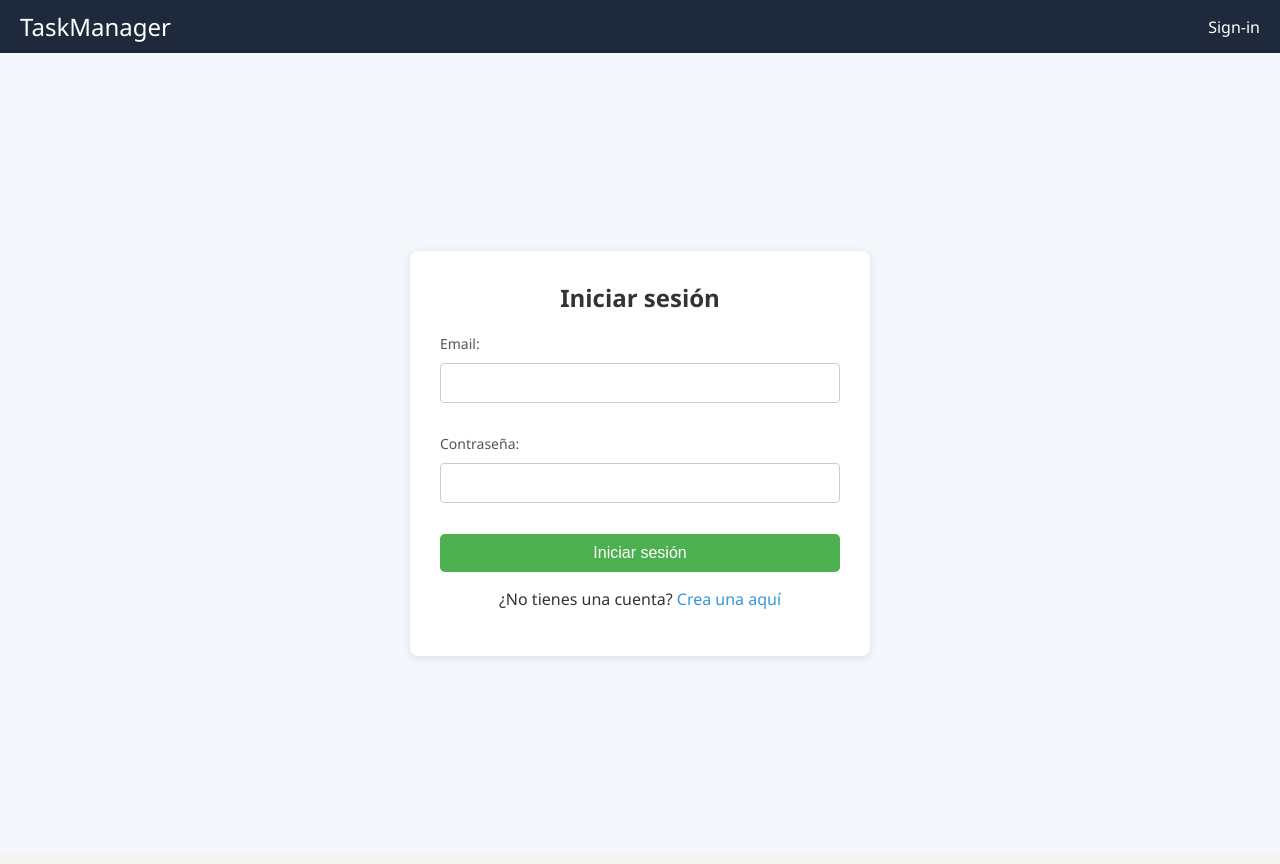
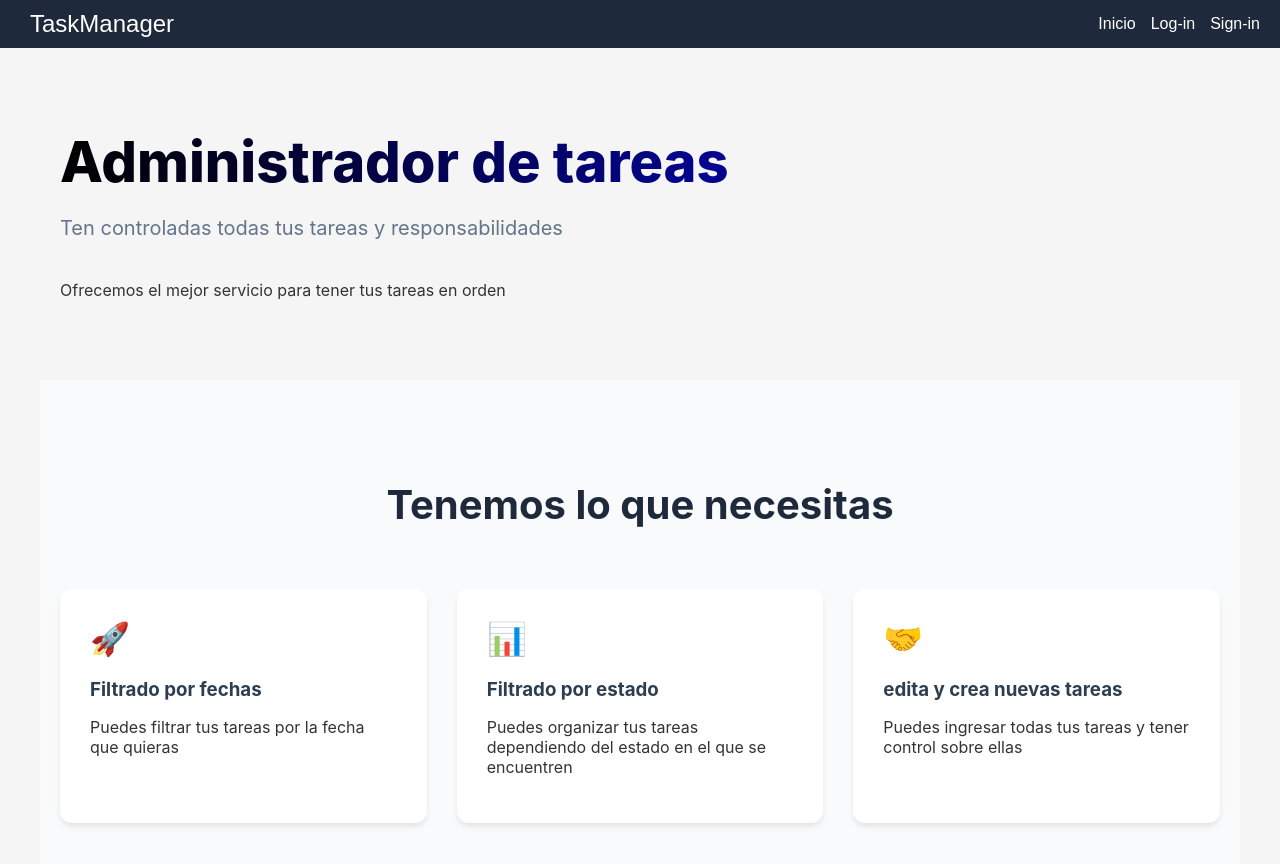
Before and after one commit to GaboMV/M1ProyectoFrontEnd, a React (Create React App) app: page / in a window 1280 px wide. Shown: the top 864 px of the page. Built offline with nearby package versions, Linux system fonts and the light colour scheme.

Commit message:
fix dashboard: correccion de estilos en la pagina dashboard, feat home: implementacion de pagina de inicion

```diff
--- a/src/App.js
+++ b/src/App.js
@@ -7,6 +7,7 @@ import Navbar from './componentes/Navbar';
 import Login from './Paginas/Login';
 import Register from './Paginas/Register';
 import Dashboard from './Paginas/Dashboard';
+import Home from './Paginas/Home';
 function App() {
     const [isAuthenticated, setIsAuthenticated] = useState(false);
 
@@ -35,15 +36,14 @@ function App() {
                 <Navbar isAuthenticated={isAuthenticated}
                         onLogout={handleLogout} />
                 <Routes>
-                    <Route path="/" element={<Login />} />
+                    <Route path="/" element={<Home />} />
+
                     <Route
                         path="/login"
                         element={<Login onLogin={handleLogin} />}
                     />
                     <Route path="/register" element={<Register />} />
-                    <Route
-                        path="/dashboard"
-                        element={<Dashboard isAuthenticated={isAuthenticated} />}
+                    <Route path="/dashboard" element={<Dashboard isAuthenticated={isAuthenticated} />}
                     />
                 </Routes>
             </Router>
--- a/src/Paginas/Home.js
+++ b/src/Paginas/Home.js
@@ -1,29 +1,46 @@
+
 import React from 'react';
-import estilo from '../estilos/estilo.css';
+import { Link } from 'react-router-dom';
+import '../estilos/home.css';
 
 const Home = () => {
     return (
-        <div className={estilo.home}>
-            <header className={estilo.header}>
-                <h1>Welcome to TaskManager</h1>
-                <p>Organize your tasks, focus your productivity, and meet your goals.</p>
-            </header>
+        <div className="premium-home-container">
+            <section className="hero-section">
+                <div className="hero-content">
+                    <h1 className="hero-title">Administrador de tareas</h1>
+                    <p className="hero-subtitle">Ten controladas todas tus tareas y responsabilidades</p>
 
-            <section className={estilo.features}>
-                <div className={estilo.card}>
-                    <h3>Create Tasks</h3>
-                    <p>Easily add new tasks with deadlines and descriptions.</p>
-                </div>
-                <div className={estilo.card}>
-                    <h3>Track Progress</h3>
-                    <p>See your pending and completed tasks at a glance.</p>
-                </div>
-                <div className={estilo.card}>
-                    <h3>Stay Organized</h3>
-                    <p>Group tasks and filter by status and due dates.</p>
+                    <div className="trust-badges">
+                        <span>Ofrecemos el mejor servicio para tener tus tareas en orden</span>
+
+                    </div>   </div>
+
+            </section>
+            {/* Features Section */}
+            <section className="features-section">
+                <h2 className="section-title">Tenemos lo que necesitas</h2>
+                <div className="features-grid">
+                    <div className="feature-card">
+                        <div className="feature-icon">🚀</div>
+                        <h3>Filtrado por fechas</h3>
+                        <p>Puedes filtrar tus tareas por la fecha que quieras</p>
+                    </div>
+                    <div className="feature-card">
+                        <div className="feature-icon">📊</div>
+                        <h3>Filtrado por estado</h3>
+                        <p>Puedes organizar tus tareas dependiendo del estado en el que se encuentren</p>
+                    </div>
+                    <div className="feature-card">
+                        <div className="feature-icon">🤝</div>
+                        <h3>edita y crea nuevas tareas</h3>
+                        <p>Puedes ingresar todas tus tareas y tener control sobre ellas</p>
+                    </div>
+
                 </div>
             </section>
         </div>
+
     );
 };
 
--- a/src/componentes/Navbar.js
+++ b/src/componentes/Navbar.js
@@ -1,25 +1,22 @@
 import React, { useState, useEffect } from 'react';
 import { Link } from 'react-router-dom';
-import { useAuth } from '../Context/AuthContext'; // Importa el hook useAuth
+import { useAuth } from '../Context/AuthContext';
 import '../estilos/navbar.css';
 import axios from 'axios';
 
 const Navbar = () => {
-    const { isAuthenticated, logout } = useAuth(); // Usa el hook para obtener el estado de autenticación
-    const [userName, setUserName] = useState(''); // Estado para guardar el nombre del usuario
+    const { isAuthenticated, logout } = useAuth();
+    const [userName, setUserName] = useState('');
+    const [isMenuOpen, setIsMenuOpen] = useState(false);
 
-    // Función para obtener los datos del usuario desde el backend
     const fetchUserData = async () => {
-        const token = localStorage.getItem('token'); // Obtener el token desde el almacenamiento local
-
+        const token = localStorage.getItem('token');
         if (token) {
             try {
                 const response = await axios.get('http://localhost:3000/api/auth/me', {
-                    headers: {
-                        Authorization: `Bearer ${token}`, // Pasar el token en el encabezado
-                    },
+                    headers: { Authorization: `Bearer ${token}` },
                 });
-                setUserName(response.data.name); // Guardar el nombre del usuario en el estado
+                setUserName(response.data.name);
             } catch (error) {
                 console.error('Error al obtener los datos del usuario:', error);
             }
@@ -27,30 +24,52 @@ const Navbar = () => {
     };
 
     useEffect(() => {
-        if (isAuthenticated) {
-            fetchUserData(); // Solo hacer la solicitud si el usuario está autenticado
-        }
-    }, [isAuthenticated]); // Se ejecutará cuando el estado de autenticación cambie
+        if (isAuthenticated) fetchUserData();
+    }, [isAuthenticated]);
 
     const handleLogout = () => {
-        logout(); // Elimina el token del almacenamiento local y actualiza el estado
-        window.location.reload(); // Recarga la página para que el Navbar se actualice
+        logout();
+        setIsMenuOpen(false);
+        window.location.reload();
     };
+
+    const toggleMenu = () => setIsMenuOpen(!isMenuOpen);
+    const closeMenu = () => setIsMenuOpen(false);
+
+    // Cerrar menú al cambiar tamaño de pantalla
+    useEffect(() => {
+        const handleResize = () => {
+            if (window.innerWidth > 768) setIsMenuOpen(false);
+        };
+        window.addEventListener('resize', handleResize);
+        return () => window.removeEventListener('resize', handleResize);
+    }, []);
 
     return (
         <nav className="navbar">
             <div className="navbar-logo">TaskManager</div>
-            <div className="navbar-links">
 
+            {isAuthenticated && (
+                <span className="user-name">Hola, {userName}</span>
+            )}
+
+            <button className="hamburger" onClick={toggleMenu}>
+                ☰
+            </button>
+
+            <div className={`navbar-links ${isMenuOpen ? 'active' : ''}`}>
+                <Link to="/" onClick={closeMenu}>Inicio</Link>
                 {isAuthenticated ? (
                     <>
-                        <span className="user-name">Hola, {userName}</span> {/* Muestra el nombre del usuario */}
-                        <Link to="/dashboard">Dashboard</Link>
+                        <Link to="/dashboard" onClick={closeMenu}>Dashboard</Link>
                         <Link to="/" onClick={handleLogout}>Cerrar sesión</Link>
+
                     </>
                 ) : (
-                    <Link to="/register">Sign-in</Link>
-
+                    <>
+                    <Link to="/login" onClick={closeMenu}>Log-in</Link>
+                    <Link to="/register" onClick={closeMenu}>Sign-in</Link>
+                    </>
                 )
 
                 }
--- a/src/estilos/dasboard.css
+++ b/src/estilos/dasboard.css
@@ -1,19 +1,44 @@
+html, body {
+    margin: 0;
+    padding: 0;
+    overflow-x: hidden;
+    font-family: Arial, sans-serif;
+}
+
+*, *::before, *::after {
+    box-sizing: border-box;
+}
+
+.menu-toggle {
+    display: none;
+    background-color: #4a9af4;
+    color: white;
+    border: none;
+    padding: 10px 16px;
+    font-size: 18px;
+    cursor: pointer;
+    width: 100%;
+    text-align: left;
+}
+
 .dashboard-container {
     display: flex;
     height: 100vh;
+    background-color: ghostwhite;
 }
 
 .sidebar {
     width: 25%;
     padding: 20px;
-    background-color: #f2f2f2;
+    background-color: #475e8c;
     border-right: 1px solid #ccc;
+    transition: all 0.3s ease;
 }
 
 .sidebar h3 {
     margin-bottom: 15px;
+    color: ghostwhite;
 }
-
 
 .filter-group {
     margin-bottom: 20px;
@@ -21,23 +46,44 @@
 
 .filter-group label {
     display: block;
+    color: ghostwhite;
     margin-bottom: 8px;
     font-weight: bold;
 }
 
 .filter-group button {
     display: block;
+    width: 100%;
     margin-bottom: 5px;
-    padding: 6px 10px;
-    background-color: #ddd;
+    padding: 10px;
+    background-color: #4a9af4;
     border: none;
     border-radius: 4px;
     cursor: pointer;
     text-align: left;
+    white-space: normal;
+    word-break: break-word;
 }
 
 .filter-group button:hover {
-    background-color: #ccc;
+    background-color: #44536a;
+}
+
+.list-button {
+    width: 100%;
+    background: #4a9af4;
+    color: white;
+    border: none;
+    padding: 6px 10px;
+    margin-top: 5px;
+    font-size: 0.9rem;
+    cursor: pointer;
+    border-radius: 4px;
+    display: block;
+}
+
+.list-button:hover {
+    background-color: #7bdd64;
 }
 
 .main-content {
@@ -51,102 +97,85 @@
 }
 
 .search-input {
-    width: 85%;
+    width: 100%;
     max-width: 350px;
     padding: 10px;
     font-size: 14px;
     border: 1px solid #ccc;
     border-radius: 6px;
 }
-/* Cambio de borde al enfocarse en la barra de búsqueda */
+
 .search-input:focus {
     border-color: #007bff;
     outline: none;
 }
 
-/* Ajustes en pantallas pequeñas */
-@media (max-width: 600px) {
-    .search-form {
-        flex-direction: column;
-    }
+.date-input, .modal-input {
+    width: 100%;
+    max-width: 350px;
+    padding: 10px;
+    font-size: 14px;
+    border: 1px solid #ccc;
+    border-radius: 6px;
+}
 
-    .search-input {
-        width: 100%;
-        margin-bottom: 10px;
-    }
+.modal-select {
+    width: 100%;
+    padding: 10px;
+    font-size: 14px;
+    border: 1px solid #ccc;
+    border-radius: 6px;
+}
 
-    .search-icon {
-        width: 100%;
-    }
+.task-item {
+    border-bottom: 5px solid #ccc;
+    padding: 1rem 0;
 }
-.delete-button {
-    width: 10%;
+
+.task-item:last-child {
+    border-bottom: none;
+}
+
+.delete-button, .add-delete-button, .add-button {
+    width: 100%;
     background-color: #db5252;
     color: white;
     border: none;
-    padding: 4px 8px;
+    padding: 6px 10px;
     margin-top: 5px;
     font-size: 0.9rem;
     cursor: pointer;
     border-radius: 4px;
-    align-self: flex-start;
-    display: inline-block;
+    display: block;
 }
 
-.delete-button:hover {
-    background-color: #db5252;
-}
-.add-delete-button {
-    width: 50%;
-    background-color: #db5252;
-    color: white;
-    border: none;
-    padding: 4px 8px;
-    margin-top: 5px;
-    font-size: 0.9rem;
-    cursor: pointer;
-    border-radius: 4px;
-    align-self: flex-start;
-    display: inline-block;
+.add-button {
+    background-color: #4a9af4;
 }
 
-.add-delete-button:hover {
-    background-color: #db5252;
-}
-.add-button {
-    width: 50%;
-
-    color: white;
-    border: none;
-    padding: 4px 8px;
-    margin-top: 5px;
-    font-size: 0.9rem;
-    cursor: pointer;
-    border-radius: 4px;
-    align-self: flex-start;
-    display: inline-block;
+.delete-button:hover,
+.add-delete-button:hover,
+.add-button:hover {
+    opacity: 0.9;
 }
 
-.add-button:hover {
-
-}
 .edit {
-    width: 10%;
+    display: block;
+    width: 70px;
+    padding: 10px;
     background-color: #4a9af4;
-    color: white;
     border: none;
-    padding: 4px 8px;
-    margin-top: 5px;
-    font-size: 0.9rem;
+    border-radius: 4px;
     cursor: pointer;
-    border-radius: 4px;
-    align-self: flex-start;
-    display: inline-block;
+    text-align: left;
+    white-space: normal;
+    word-break: break-word;
 }
 
 .edit:hover {
-    background-color: #4a9af4;
+    background-color: #367cd7;
 }
+
 .modal-overlay {
     position: fixed;
     top: 0;
@@ -163,7 +192,8 @@
 .modal-content {
     background: white;
     padding: 20px;
-    width: 45%;
+    width: 90%;
+    max-width: 500px;
     border-radius: 8px;
     box-shadow: 0px 4px 15px rgba(0,0,0,0.3);
     display: flex;
@@ -175,6 +205,7 @@
     display: flex;
     justify-content: flex-end;
     gap: 10px;
+    flex-wrap: wrap;
 }
 
 .edit-button, .delete-button {
@@ -195,3 +226,54 @@
     background-color: #dc3545;
     color: white;
 }
+
+@media (max-width: 600px) {
+    .menu-toggle {
+        display: block;
+        border-radius: 0;
+    }
+
+    .dashboard-container {
+        flex-direction: column;
+        height: auto;
+    }
+
+    .sidebar {
+        display: none;
+        width: 100%;
+        padding: 10px;
+        border-right: none;
+        border-bottom: 1px solid #ccc;
+    }
+
+    .sidebar.show {
+        display: block;
+    }
+
+    .main-content {
+        width: 100%;
+        padding: 10px;
+    }
+
+    .search-form {
+        flex-direction: column;
+    }
+
+    .search-input {
+        width: 100%;
+        margin-bottom: 10px;
+    }
+
+    .modal-content {
+        width: 95%;
+    }
+}
+
+/* JS Sugerido para toggle menu */
+/*
+<script>
+    document.querySelector('.menu-toggle').addEventListener('click', () => {
+        document.querySelector('.sidebar').classList.toggle('show');
+    });
+</script>
+*/
--- /dev/null
+++ b/src/estilos/home.css
@@ -0,0 +1,144 @@
+.premium-home-container {
+    max-width: 1200px;
+    margin: 0 auto;
+    font-family: 'Inter', sans-serif;
+    color: #333;
+}
+
+.hero-section {
+    display: flex;
+    align-items: center;
+    padding: 80px 20px;
+    gap: 50px;
+}
+
+.hero-content {
+    flex: 1;
+}
+
+
+.hero-title {
+    font-size: 3.5rem;
+    font-weight: 800;
+    margin-bottom: 20px;
+    background: linear-gradient(90deg, #000000, #0808ff);
+    -webkit-background-clip: text;
+    background-clip: text;
+    color: transparent;
+}
+
+.hero-subtitle {
+    font-size: 1.25rem;
+    color: #64748b;
+    margin-bottom: 40px;
+}
+
+.cta-buttons {
+    display: flex;
+    gap: 20px;
+    margin-bottom: 60px;
+}
+
+.cta-primary, .cta-secondary, .cta-premium {
+    padding: 15px 30px;
+    border-radius: 8px;
+    font-weight: 600;
+    text-decoration: none;
+    transition: all 0.3s ease;
+}
+
+.cta-primary {
+    background-color: #2563eb;
+    color: white;
+}
+
+.cta-primary:hover {
+    background-color: #1e40af;
+    transform: translateY(-2px);
+}
+
+.cta-secondary {
+    border: 2px solid #2563eb;
+    color: #2563eb;
+}
+
+.cta-secondary:hover {
+    background-color: #f8fafc;
+    transform: translateY(-2px);
+}
+
+.features-section {
+    padding: 100px 20px;
+    background-color: #f8fafc;
+}
+
+.section-title {
+    text-align: center;
+    font-size: 2.5rem;
+    margin-bottom: 60px;
+    color: #1e293b;
+}
+
+.features-grid {
+    display: grid;
+    grid-template-columns: repeat(auto-fit, minmax(250px, 1fr));
+    gap: 30px;
+}
+
+.feature-card {
+    background: white;
+    padding: 30px;
+    border-radius: 12px;
+    box-shadow: 0 4px 6px -1px rgba(0, 0, 0, 0.1);
+    transition: transform 0.3s ease;
+}
+
+.feature-card:hover {
+    transform: translateY(-10px);
+}
+
+.feature-icon {
+    font-size: 2rem;
+    margin-bottom: 20px;
+}
+
+.testimonials-section {
+    padding: 100px 20px;
+}
+
+.testimonial {
+    background: white;
+    padding: 40px;
+    border-radius: 12px;
+    max-width: 800px;
+    margin: 0 auto;
+    box-shadow: 0 4px 6px -1px rgba(0, 0, 0, 0.1);
+}
+
+.pricing-cta {
+    text-align: center;
+    padding: 100px 20px;
+    background: linear-gradient(135deg, #2563eb, #1e40af);
+    color: white;
+    border-radius: 12px;
+    margin: 40px;
+}
+
+.cta-premium {
+    background-color: white;
+    color: #2563eb;
+    display: inline-block;
+    margin: 20px 0;
+}
+
+/* Responsive design */
+@media (max-width: 768px) {
+    .hero-section {
+        flex-direction: column;
+        text-align: center;
+    }
+
+    .cta-buttons {
+        justify-content: center;
+    }
+}
--- a/src/estilos/navbar.css
+++ b/src/estilos/navbar.css
@@ -1,17 +1,18 @@
-/* navbar.css */
-
 .navbar {
     display: flex;
     justify-content: space-between;
     align-items: center;
     background-color: #1e293b;
     padding: 10px 20px;
-
     color: white;
+    position: relative; /* Para posicionar el menú desplegable */
 }
 
 .navbar-logo {
     font-size: 24px;
+    text-align: left;
+    padding-left: 10px;
+    padding-right: 10px;
 }
 
 .navbar-links {
@@ -21,14 +22,56 @@
 }
 
 .user-name {
-    flex-grow: 1; /* Hace que el nombre del usuario ocupe el espacio disponible */
-    text-align: center; /* Centra el texto */
+    flex-grow: 1;
+    text-align: center;
     font-weight: bold;
+    padding-left: 10px;
+    padding-right: 10px;
+}
+
+.hamburger {
+    display: none;
+    background: none;
+    border: none;
+    color: white;
+    font-size: 24px;
+    cursor: pointer;
+}
+
+
+@media (max-width: 768px) {
+    .hamburger {
+        display: block;
+        flex-grow: 0;
+        order: -1;
+    }
+
+    .navbar-links {
+        display: none;
+        position: absolute;
+        top: 100%;
+        left: 0;
+        right: 0;
+        background-color: #1e293b;
+        flex-direction: column;
+        padding: 20px;
+        gap: 15px;
+    }
+
+    .navbar-links.active {
+        display: flex;
+    }
+
+    .user-name {
+        flex-grow: 0;
+        order: 2;
+    }
 }
 
 .navbar-links a {
     color: white;
     text-decoration: none;
+    padding: 5px 0;
 }
 
 .navbar-links a:hover {
```
Also changed, not shown: src/Paginas/Dashboard.js (+22 -10 lines).
